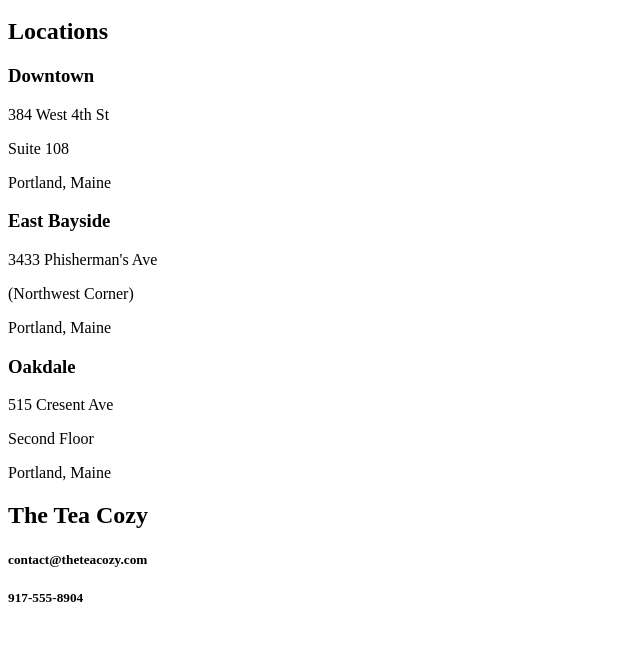
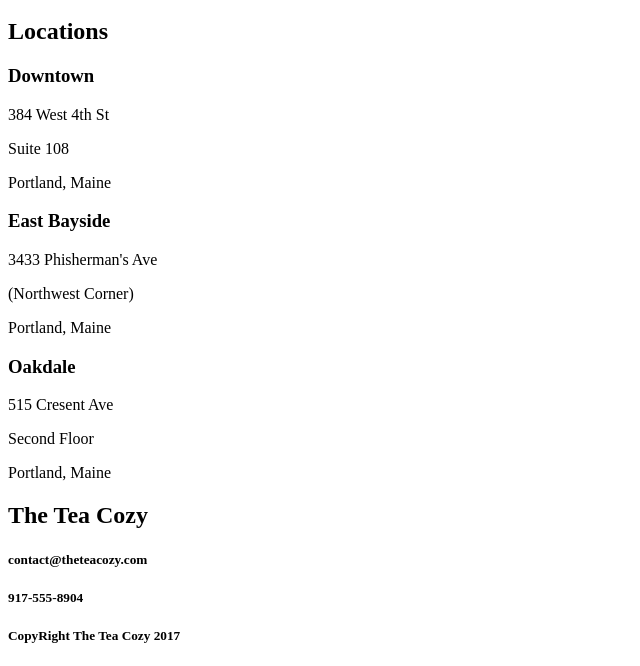
Before and after one commit to MikeTelesca/TeaCozy, a plain HTML site: page index.html in a window 1280 px wide. Shown: the part 4924-5590 px from the top of the page, without its empty margins (0-640 px from the left). Before the commit the page ends 5552 px from the top, so only its background shows below. Drawn offline with Linux system fonts and the light colour scheme.

Commit message:
ADD FOOTER HTML COMPLETE

```diff
--- a/index.html
+++ b/index.html
@@ -90,6 +90,7 @@
  </div>
 </div>
 
+</div><!--MAIN CONTAINER DIV-->
 <!-- CONTACT-->
 <div id="contact">
   <h2>The Tea Cozy</h2>
@@ -97,10 +98,12 @@
   <h5> 917-555-8904</h5>
 </div>
 
+<!--FOOTER-->
+<footer>
+  <h5> CopyRight The Tea Cozy 2017 </h5>
+</footer>
 
 
 
-
-</div><!--MAIN CONTAINER DIV-->
   </body>
 </html>
```
